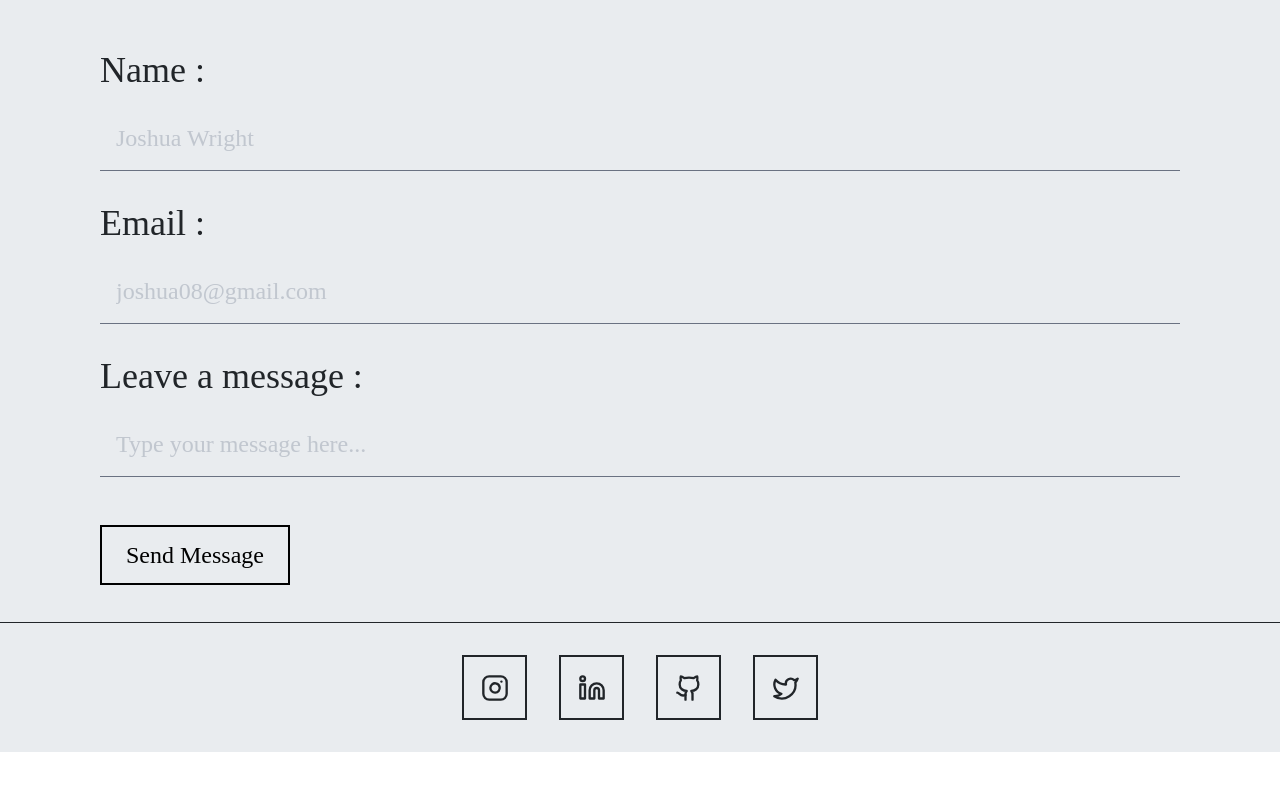
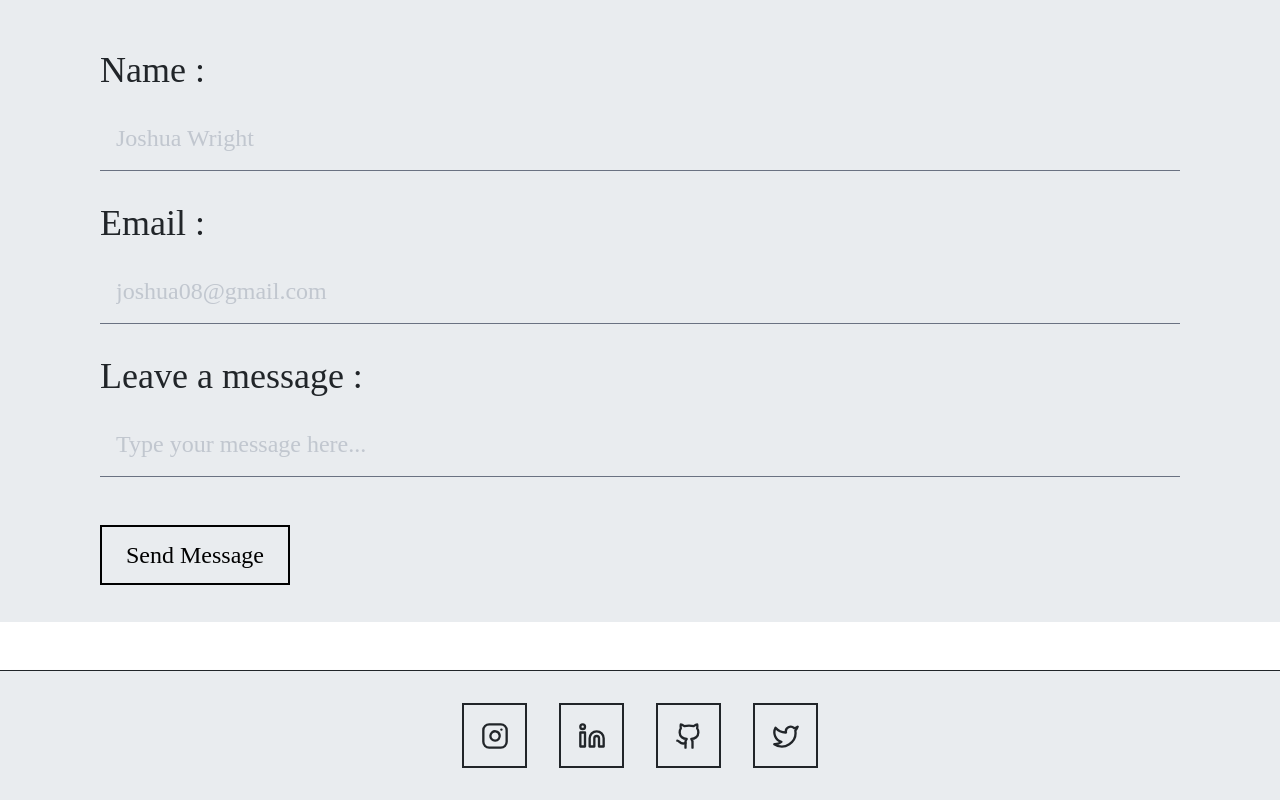
Before and after one commit to prem-thatikonda29/Portfolio_2.0, a React (Vite) app: page / in a window 1280 px wide. Shown: the part 3722-4522 px from the top of the page. Before the commit the page ends 4474 px from the top, so only its background shows below. Built offline with nearby package versions, Linux system fonts and the light colour scheme; a web font is replaced by a local one.

Commit message:
experimenting with spacing

```diff
--- a/src/organisms/Footer.jsx
+++ b/src/organisms/Footer.jsx
@@ -6,7 +6,7 @@ function Footer() {
   const icons = [Instagram, Linkedin, Github, Twitter];
 
   return (
-    <div className="w-full min-h-[15vh] py-6 sm:py-8 bg-background-light dark:bg-background border-t border-background dark:border-background-light shadow-lg flex flex-wrap items-center justify-center gap-6 sm:gap-8">
+    <div className="w-full min-h-[15vh] py-6 sm:py-8 sm:mt-12 bg-background-light dark:bg-background border-t border-background dark:border-background-light shadow-lg flex flex-wrap items-center justify-center gap-6 sm:gap-8">
       {icons.map((Icon, index) => (
         <Tilt
           key={index}
```
